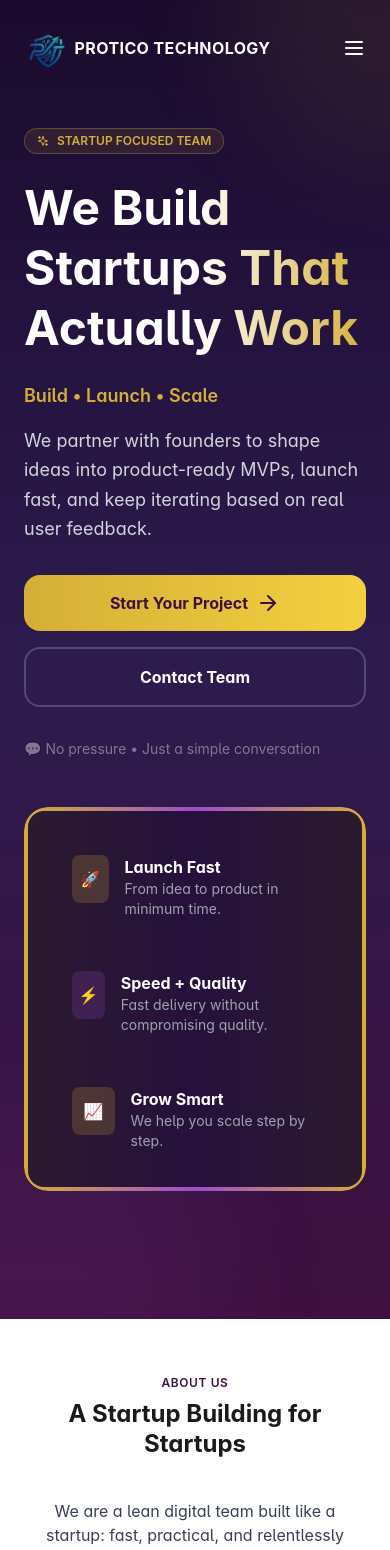
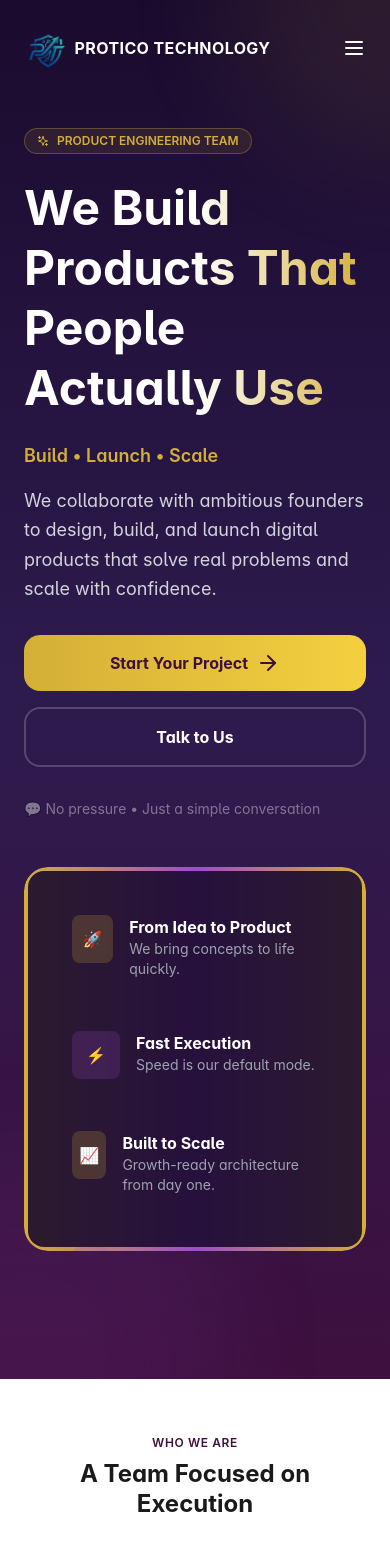
Before and after one commit to Prakharbansall/PROTICO, a React (Vite) app: page / in a window 390 px wide. Shown: the top 1550 px of the page. Built offline with nearby package versions, Linux system fonts and the light colour scheme.

Commit message:
Content change

```diff
--- a/src/pages/Home.jsx
+++ b/src/pages/Home.jsx
@@ -20,91 +20,91 @@ function Home() {
   const services = [
     {
       icon: Rocket,
-      title: "Web Applications",
-      desc: "We build scalable, high-performance web apps designed for real users and real growth.",
-      badge: "CORE"
+      title: "Product Development",
+      desc: "We turn ideas into fast, scalable digital products ready for real users.",
+      badge: "BUILD"
     },
     {
       icon: BarChart3,
-      title: "Data & Analytics",
-      desc: "Transform raw data into meaningful insights that help you take smarter decisions.",
-      badge: "INSIGHTS"
+      title: "Data Intelligence",
+      desc: "Actionable insights that drive smarter decisions and faster growth.",
+      badge: "DATA"
     },
     {
       icon: Shield,
-      title: "Digital Security",
-      desc: "Security-first mindset to keep your product and users safe from day one.",
+      title: "Security & Stability",
+      desc: "Strong foundations that keep your platform reliable and secure.",
       badge: "SECURE"
     },
     {
       icon: Globe,
-      title: "SaaS Platforms",
-      desc: "We design and develop SaaS products ready to scale globally.",
-      badge: "SAAS"
+      title: "Platform Engineering",
+      desc: "Systems designed to scale seamlessly as your product grows.",
+      badge: "SCALE"
     },
     {
       icon: Users,
       title: "User Experience",
-      desc: "Clean, modern UI/UX that people actually enjoy using.",
+      desc: "Interfaces that are simple, intuitive, and built for engagement.",
       badge: "UX"
     },
     {
       icon: TrendingUp,
-      title: "Growth Systems",
-      desc: "Build systems that support your startup growth and user acquisition.",
+      title: "Growth Enablement",
+      desc: "Technology aligned with your business growth and traction goals.",
       badge: "GROWTH"
     }
   ];
 
   const stats = [
-    { value: "20+", label: "Projects in progress" },
-    { value: "48h", label: "Fast delivery cycles" },
-    { value: "100%", label: "Client transparency" },
-    { value: "5+", label: "Startup collaborations" },
+    { value: "20+", label: "Active builds" },
+    { value: "48h", label: "Iteration cycles" },
+    { value: "100%", label: "Transparency" },
+    { value: "5+", label: "Founder partnerships" },
   ];
 
   const deliveryFeatures = [
     {
-      title: "Rapid Iteration",
-      desc: "We launch fast, learn quickly, and improve continuously.",
+      title: "Ship Fast",
+      desc: "We focus on speed without compromising product quality.",
     },
     {
-      title: "Clear Communication",
-      desc: "You always know what's happening and what's next.",
+      title: "Stay Aligned",
+      desc: "Clear communication at every step of the journey.",
     },
     {
-      title: "Scalable Code",
-      desc: "Built with future growth in mind from day one.",
+      title: "Think Long-Term",
+      desc: "Every line of code is built for future scale.",
     },
     {
-      title: "Startup Focused",
-      desc: "Everything we build is aligned with startup needs.",
+      title: "Execution First",
+      desc: "Less talk, more building. We prioritize results.",
     },
   ];
 
   const heroFeatures = [
     {
       icon: "🚀",
-      title: "Launch Fast",
-      desc: "From idea to product in minimum time.",
+      title: "From Idea to Product",
+      desc: "We bring concepts to life quickly.",
       bg: "bg-[#D4AF37]/20",
     },
     {
       icon: "⚡",
-      title: "Speed + Quality",
-      desc: "Fast delivery without compromising quality.",
+      title: "Fast Execution",
+      desc: "Speed is our default mode.",
       bg: "bg-[#9B4DCA]/20",
     },
     {
       icon: "📈",
-      title: "Grow Smart",
-      desc: "We help you scale step by step.",
+      title: "Built to Scale",
+      desc: "Growth-ready architecture from day one.",
       bg: "bg-[#D4AF37]/20",
     },
     {
       icon: "🤝",
-      title: "Real Partnership",
-      desc: "We grow with your startup.",
+      title: "Founder Mindset",
+      desc: "We think like partners, not vendors.",
       bg: "bg-[#9B4DCA]/20",
     },
   ];
@@ -114,47 +114,47 @@ function Home() {
 
       {/* HERO */}
       <Hero
-        badge="Startup Focused Team"
+        badge="Product Engineering Team"
         subtitle="Build • Launch • Scale"
-        title="We Build Startups That Actually Work"
-        description="We partner with founders to shape ideas into product-ready MVPs, launch fast, and keep iterating based on real user feedback."
+        title="We Build Products That People Actually Use"
+        description="We collaborate with ambitious founders to design, build, and launch digital products that solve real problems and scale with confidence."
         features={heroFeatures}
         primaryCta={{ label: "Start Your Project", to: "/solutions" }}
-        secondaryCta={{ label: "Contact Team", to: "/reach-us" }}
+        secondaryCta={{ label: "Talk to Us", to: "/reach-us" }}
       />
 
       {/* ABOUT */}
-      <Section subtitle="About Us" title="A Startup Building for Startups">
+      <Section subtitle="Who We Are" title="A Team Focused on Execution">
         <div className="max-w-3xl text-center mx-auto space-y-4">
           <p className="text-gray-700">
-            We are a lean digital team built like a startup: fast, practical, and relentlessly focused on outcomes.
-            We help founders move from concept to customer-ready product without the usual delays.
+            We are a lean, product-focused team that moves fast and builds with clarity.
+            Our goal is simple- help you turn ideas into working products without unnecessary delays.
           </p>
           <p className="text-gray-600">
-            Our mission is simple: create startup-ready products that launch quickly, grow sustainably, and deliver real value.
+            No fluff, no overengineering. Just practical execution that delivers results.
           </p>
         </div>
       </Section>
 
       {/* WHY US */}
-      <Section subtitle="Why Choose Us" title="Built for Founders">
+      <Section subtitle="Why Us" title="Built for Speed & Clarity">
         <div className="grid lg:grid-cols-2 gap-12 items-center">
 
           <div className="space-y-6">
             <h3 className="text-3xl font-black text-[#3E103F]">
-              We keep things simple, fast, and effective.
+              We focus on what actually moves your product forward.
             </h3>
 
             <p className="text-gray-700">
-              No unnecessary complexity. We focus only on what matters for your product success.
+              Everything we do is centered around speed, usability, and long-term scalability.
             </p>
 
             <ul className="space-y-3 text-gray-600">
-              <li>✔ Startup mindset</li>
-              <li>✔ Fast execution</li>
-              <li>✔ Scalable architecture</li>
-              <li>✔ Founder-first collaboration</li>
-              <li>✔ Data-informed decisions</li>
+              <li>✔ Fast and focused execution</li>
+              <li>✔ Clean and scalable systems</li>
+              <li>✔ Clear communication</li>
+              <li>✔ Product-first thinking</li>
+              <li>✔ Data-driven improvements</li>
             </ul>
 
             <Link
@@ -172,10 +172,8 @@ function Home() {
         </div>
       </Section>
 
-
-
       {/* SERVICES */}
-      <Section subtitle="Services" title="What We Offer">
+      <Section subtitle="What We Do" title="Core Capabilities">
         <div className="grid md:grid-cols-3 gap-6">
           {services.map((item, i) => (
             <Card
@@ -192,8 +190,8 @@ function Home() {
         </div>
       </Section>
 
-      {/* DELIVERY */}
-      <Section subtitle="Process" title="How We Deliver">
+      {/* PROCESS */}
+      <Section subtitle="Process" title="How We Work">
         <div className="grid md:grid-cols-4 gap-6">
           {deliveryFeatures.map((item, i) => (
             <div key={i} className="bg-white p-6 rounded-2xl border">
@@ -204,41 +202,13 @@ function Home() {
         </div>
       </Section>
 
-      <Section subtitle="Startup DNA" title="What Makes Our Work Startup-ready">
-        <div className="grid md:grid-cols-4 gap-6">
-          {[
-            {
-              title: "MVP-first",
-              desc: "We launch early and learn from real users.",
-            },
-            {
-              title: "Growth-focused",
-              desc: "Every feature is designed to help your business move forward.",
-            },
-            {
-              title: "Lean execution",
-              desc: "We keep things effective, not bloated.",
-            },
-            {
-              title: "Flexible roadmaps",
-              desc: "We adjust quickly as priorities change.",
-            },
-          ].map((item, i) => (
-            <div key={i} className="bg-white p-8 rounded-3xl border border-[#E5D6EB] shadow-sm">
-              <h3 className="font-semibold text-[#3E103F] mb-3">{item.title}</h3>
-              <p className="text-gray-600 text-sm leading-relaxed">{item.desc}</p>
-            </div>
-          ))}
-        </div>
-      </Section>
-
-      {/* PROCESS STEPS */}
-      <Section subtitle="Workflow" title="Our Working Process">
+      {/* WORKFLOW */}
+      <Section subtitle="Workflow" title="Execution Flow">
         <div className="grid md:grid-cols-3 gap-6">
           {[
-            { num: "01", title: "Research", desc: "Understanding your idea deeply." },
-            { num: "02", title: "Development", desc: "Building clean and scalable systems." },
-            { num: "03", title: "Launch & Grow", desc: "Deploy and improve continuously." }
+            { num: "01", title: "Understand", desc: "We deeply understand your idea and goals." },
+            { num: "02", title: "Build", desc: "We design and develop with speed and precision." },
+            { num: "03", title: "Launch & Iterate", desc: "We deploy, measure, and continuously improve." }
           ].map((step, i) => (
             <div key={i} className="bg-white p-8 rounded-2xl border">
               <div className="text-4xl font-black text-[#D4AF37] mb-4">{step.num}</div>
@@ -250,25 +220,25 @@ function Home() {
       </Section>
 
       {/* TRUST */}
-      <Section subtitle="Principles" title="What Makes Us Different">
+      <Section subtitle="Principles" title="What We Stand For">
         <div className="grid md:grid-cols-3 gap-8 text-center">
 
           <div>
             <Zap className="mx-auto text-[#D4AF37]" size={32} />
-            <h4 className="font-bold mt-4 text-[#3E103F]">Fast Execution</h4>
-            <p className="text-gray-600 text-sm">Speed matters in startups.</p>
+            <h4 className="font-bold mt-4 text-[#3E103F]">Speed</h4>
+            <p className="text-gray-600 text-sm">Execution over perfection.</p>
           </div>
 
           <div>
             <Code className="mx-auto text-[#D4AF37]" size={32} />
-            <h4 className="font-bold mt-4 text-[#3E103F]">Clean Code</h4>
-            <p className="text-gray-600 text-sm">Maintainable & scalable.</p>
+            <h4 className="font-bold mt-4 text-[#3E103F]">Quality</h4>
+            <p className="text-gray-600 text-sm">Clean, scalable systems.</p>
           </div>
 
           <div>
             <Shield className="mx-auto text-[#D4AF37]" size={32} />
-            <h4 className="font-bold mt-4 text-[#3E103F]">Full Transparency</h4>
-            <p className="text-gray-600 text-sm">No hidden surprises.</p>
+            <h4 className="font-bold mt-4 text-[#3E103F]">Trust</h4>
+            <p className="text-gray-600 text-sm">Transparent collaboration.</p>
           </div>
 
         </div>
@@ -277,11 +247,11 @@ function Home() {
       {/* CTA */}
       <div className="bg-[#D4AF37] py-20 text-center">
         <h2 className="text-4xl font-black text-[#3E103F] mb-4">
-          Ready to Build Something Big?
+          Let’s Build Something Meaningful
         </h2>
 
         <p className="text-[#3E103F]/80 mb-8">
-          Let’s turn your idea into a real product.
+          Turn your idea into a real, working product.
         </p>
 
         <Link
```
